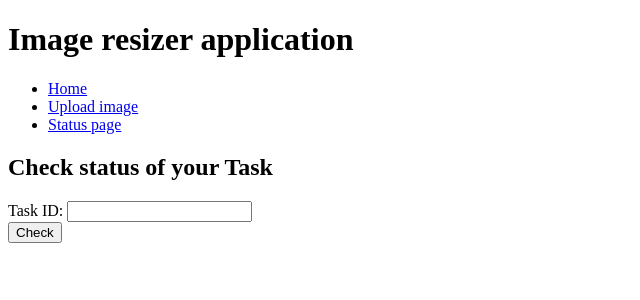
After one commit to ArretVice/resizer, a Django app: page /status/ in a window 1280 px wide. The commit adds this page. Shown: the top 300 px of the page, without its empty margins (0-640 px from the left). Run offline with Django 3.2, Linux system fonts and the light colour scheme; parts of the project's set-up code (start-up, migrations or seed data) failed here and were passed over; some libraries are stand-ins or nearby versions.

Commit message:
Added async resize functionality

```diff
--- a/main/settings.py
+++ b/main/settings.py
@@ -135,3 +135,4 @@ CELERY_RESULT_BACKEND = 'redis://localhost:6379'
 CELERY_ACCEPT_CONTENT = ['application/json']
 CELERY_RESULT_SERIALIZER = 'json'
 CELERY_TASK_SERIALIZER = 'json'
+CELERY_IGNORE_RESULT = False
--- a/resizer/forms.py
+++ b/resizer/forms.py
@@ -1,5 +1,4 @@
 from django import forms
-from .models import UploadedImage
 
 
 VALID_FORMATS = ['jpeg', 'jpg', 'png']
@@ -13,6 +12,9 @@ IMAGE_DIMENSIONS = {
         'max': 9999,
     },
 }
+MAX_FILE_SIZE_MB = 3 # 3 MB default
+MAX_FILE_SIZE = MAX_FILE_SIZE_MB * 2 ** 20
+
 
 class ImageUploadForm(forms.Form):
     image = forms.ImageField(required=True)
@@ -33,4 +35,10 @@ class ImageUploadForm(forms.Form):
         image_format = image.name.split('.')[-1].lower()
         if image_format not in VALID_FORMATS:
             raise forms.ValidationError(f'Error: the image must be in one of the following formats: {", ".join(VALID_FORMATS)}.')
+        if image.size > MAX_FILE_SIZE:
+            raise forms.ValidationError(f'Error: the image size exceeds {MAX_FILE_SIZE_MB} MB.')
         return image
+
+
+class CheckTaskByIDForm(forms.Form):
+    task_id = forms.CharField(label='Task ID:', required=True)
--- a/resizer/models.py
+++ b/resizer/models.py
@@ -2,5 +2,3 @@ from django.db import models
 
 
 # Create your models here.
-class UploadedImage(models.Model):
-    image = models.ImageField()
--- /dev/null
+++ b/resizer/templates/resizer/check_status.html
@@ -0,0 +1,19 @@
+{% extends "resizer/home.html" %}
+
+
+{% block content %}
+    {% if not task_id %}
+        <h2>Check status of your Task</h2>
+        <form method="post">
+            {% csrf_token %}
+            {% include 'resizer/includes/custom_form.html' with form=form %}
+            <button type="submit">Check</button>
+        </form>
+    {% else %}
+        <h2>Your task ID: {{ task_id }}</h2>
+        <h3>Status: {{ task_status }}</h3> <a href="{% url 'resizer:task' task_id %}">Refresh</a>
+        {% ifequal task_status 'SUCCESS' %}
+            <img src="{{ MEDIA_URL }}/{{ resized_image_path }}">
+        {% endifequal %}
+    {% endif %}
+{% endblock content %}
--- a/resizer/templates/resizer/error_page.html
+++ /dev/null
@@ -1,5 +0,0 @@
-{% extends "resizer/home.html" %}
-
-{% block content %}
-    <h2>{{ error }} <a href="{% url 'resizer:status_page' %}">Try again</a></h2>
-{% endblock content %}
--- a/resizer/templates/resizer/home.html
+++ b/resizer/templates/resizer/home.html
@@ -16,7 +16,7 @@
     <ul>
         <li><a href="{% url 'resizer:home' %}">Home</a></li>
         <li><a href="{% url 'resizer:upload' %}">Upload image</a></li>
-        <li><a href="#">Status page</a></li>
+        <li><a href="{% url 'resizer:check_status' %}">Status page</a></li>
     </ul>
     <div>
         {% block content %}{% endblock content %}
--- a/resizer/templates/resizer/show_status.html
+++ /dev/null
@@ -1,6 +0,0 @@
-{% extends "resizer/home.html" %}
-
-{% block content %}
-    <h2>Image status</h2>
-    {{ image.url }}
-{% endblock content %}
--- a/resizer/templates/resizer/upload.html
+++ b/resizer/templates/resizer/upload.html
@@ -7,6 +7,10 @@
         {% csrf_token %}
         {% include 'resizer/includes/custom_form.html' with form=form %}
         <button type="submit">Resize</button>
-        <!-- add logic to display uploaded image, task ID and other stuff-->
+        <br>
+        {% if task_id %}
+            <h2>Task</h2>
+            Task ID: {{ task_id }} <a href="{% url 'resizer:task' task_id %}">Check status</a>
+        {% endif %}
     </form>
 {% endblock content %}
--- a/resizer/urls.py
+++ b/resizer/urls.py
@@ -7,4 +7,6 @@ app_name = 'resizer'
 urlpatterns = [
     path('', views.home, name='home'),
     path('upload/', views.UploadAndResizeView.as_view(), name='upload'),
+    path('status/', views.CheckStatusView.as_view(), name='check_status'),
+    path('status/<str:task_id>/', views.TaskStatusView.as_view(), name='task'),
 ]
--- a/resizer/views.py
+++ b/resizer/views.py
@@ -1,8 +1,13 @@
 from django.shortcuts import render
+from django.urls import reverse_lazy
 from django.views import View
 from django.core.files.storage import default_storage
-from django.core.files.base import ContentFile
-from .forms import ImageUploadForm
+from django.core.files.base import File
+from django.conf import settings
+from celery import current_app
+import os
+from django.http import HttpResponseRedirect
+from .forms import ImageUploadForm, CheckTaskByIDForm
 from .tasks import resize_image_task
 
 
@@ -16,22 +21,45 @@ class UploadAndResizeView(View):
         form = ImageUploadForm(request.POST, request.FILES)
         context = {}
         if form.is_valid():
-            file = request.FILES['image']
-            filename, extension = file.name.split('.')
-            path = default_storage.save(f'tmp/{filename}.{extension}', ContentFile(file.read()))
+            image = File(request.FILES['image'])
+            path = default_storage.save(f'tmp/{image.name}', image)
+            path = os.path.join(settings.MEDIA_ROOT, path)
             task = resize_image_task.delay(
-                image_path=path,
-                width=request.POST['width'],
-                height=request.POST['height'],
+                image=path,
+                width=int(request.POST['width']),
+                height=int(request.POST['height']),
             )
-            default_storage.delete(f'tmp/{filename}.{extension}')
-            context['initial_image'] = file
             context['task_id'] = task.id
             context['task_status'] = task.status
-            return render(request, 'resizer/upload.html', context)
+            return render(request, 'resizer/check_status.html', context)
         context['form'] = form
         return render(request, 'resizer/upload.html', context)
 
 
+class CheckStatusView(View):
+    def get(self, request):
+        form = CheckTaskByIDForm()
+        return render(request, 'resizer/check_status.html', {'form': form})
+
+    def post(self, request):
+        form = CheckTaskByIDForm(request.POST)
+        if form.is_valid():
+            return HttpResponseRedirect(
+                reverse_lazy('resizer:task', kwargs={'task_id': request.POST['task_id']})
+            )
+
+
+class TaskStatusView(View):
+    def get(self, request, task_id):
+        task = current_app.AsyncResult(task_id)
+        context = {
+            'task_status': task.status,
+            'task_id': task.id
+        }
+        if task.status == 'SUCCESS':
+            context['resized_image_path'] = task.get()
+        return render(request, 'resizer/check_status.html', context)
+
+
 def home(request):
     return render(request, 'resizer/home.html')
```
Also changed, not shown: resizer/tasks.py (+14 -3 lines), resizer/templates/resizer/resized_image.html (deleted, +0 -7 lines), resizer/templates/resizer/status_page.html (deleted, +0 -8 lines), resizer/migrations/0002_delete_uploadedimage.py (added), 1 other file.
